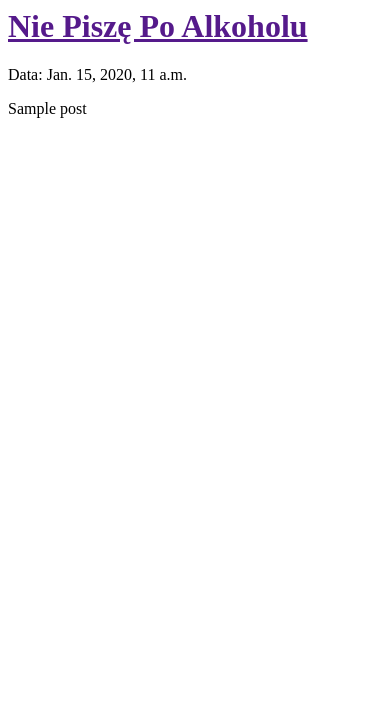
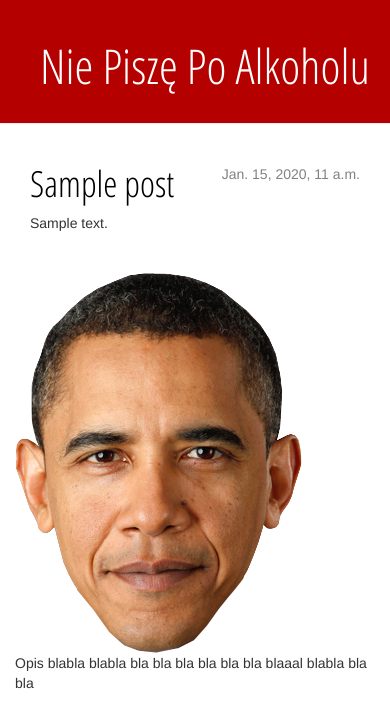
Before and after one commit to LissaGreense/NNPA, a Django app: template blog/templates/blog/post_list.html in a window 390 px wide. Shown: the top 728 px of the page. Run offline with Django 3.2, Linux system fonts and the light colour scheme; the template is opened without the code that fills it: values that come from a table or form of the project are taken from there, others are empty; tables that the repository leaves empty hold one stand-in row (values such as "Sample post"); some libraries are stand-ins or nearby versions.

Commit message:
Zmiana wygladu oraz dodanie pojedynczego posta.

```diff
--- a/blog/models.py
+++ b/blog/models.py
@@ -1,3 +1,4 @@
+# -*- coding: utf-8 -*-
 from django.db import models
 from django.utils import timezone
 
@@ -17,4 +18,4 @@ class Post(models.Model):
 		self.save()
 
 	def __str__(self):
-		return self.title
+		return self.title.encode('utf8')
--- /dev/null
+++ b/blog/templates/blog/base.html
@@ -0,0 +1,34 @@
+{% load staticfiles %}
+<html lang ="pl">
+	<head>
+		<meta charset="UTF-8">
+		<meta content="text/html; charset=utf-8" http-equiv="Content-Type">
+		<title>Nie Piszę Po Alkoholu</title>
+		<link rel="stylesheet" href="//maxcdn.bootstrapcdn.com/bootstrap/3.2.0/css/bootstrap.min.css">
+		<link rel="stylesheet" href="//maxcdn.bootstrapcdn.com/bootstrap/3.2.0/css/bootstrap-theme.min.css">
+		<link rel="stylesheet" href="{% static 'css/blog.css' %}">
+		<link href="https://fonts.googleapis.com/css?family=Open+Sans+Condensed:300" rel="stylesheet">
+	</head>
+
+	<body>
+		<div class="page-header">
+			<h1><a href="/">Nie Piszę Po Alkoholu</a></h1>
+		</div>
+		<div class="content container">
+			<div class="row">
+
+				<div class="col-md-8">
+				{% block content %}
+				{% endblock %}
+				</div>
+
+				<div class="col-md-4">
+					<img src="obama.png" class="img-responsive" alt="Obama">
+					<div>
+						<p>Opis blabla blabla bla bla bla bla bla bla blaaal blabla bla bla</p>
+					</div>
+				</div>
+			</div>
+		</div>
+	</body>
+</html>
--- a/blog/templates/blog/post_list.html
+++ b/blog/templates/blog/post_list.html
@@ -1,19 +1,18 @@
-<html>
-	<head>
-		<title>Nie Piszę Po Alkoholu</title>
-	</head>
-
-	<body>
-		<div>
-			<h1><a href="">Nie Piszę Po Alkoholu</a></h1>
+{% extends 'blog/base.html' %}
+	{% block content %}
+		<div class="content container">
+			<div class="row">
+				<div class="col-md-8">
+					{% for post in posts %}
+						<div class="post">
+							<div class="date">
+								{{ post.published_date }}
+							</div>
+							<h1><a href="{% url 'post_detail' pk=post.pk %}">{{ post.title }}</a></h1>
+							<p>{{ post.text|linebreaksbr}}</p>
+						</div>
+					{% endfor %}
+				</div>
+			</div>
 		</div>
-
-		{% for post in posts %}
-			<div>
-				<p>Data: {{post.published_date}} </p>
-				<p>{{post.title}}</p>
-				<p>{{post.txt|linebreaksbr}}</p>
-			</div>
-		{% endfor %}
-	</body>
-</html>
+	{% endblock content %}
--- a/blog/urls.py
+++ b/blog/urls.py
@@ -3,4 +3,5 @@ from . import views
 
 urlpatterns = [
 	url(r'^$', views.post_list, name='post_list'),
+	url(r'^post/(?P<pk>[0-9]+)/$', views.post_detail, name='post_detail'),
 ]
--- a/blog/views.py
+++ b/blog/views.py
@@ -1,7 +1,11 @@
-from django.shortcuts import render
+from django.shortcuts import render, get_object_or_404
 from django.utils import timezone
 from .models import Post
 
 def post_list(request):
 	posts = Post.objects.filter(published_date__lte=timezone.now()).order_by('published_date')
 	return render(request, 'blog/post_list.html', {'posts': posts})
+
+def post_detail(request, pk):
+	post = get_object_or_404(Post, pk=pk)
+	return render(request, 'blog/post_detail.html', {'post': post})
--- a/mysite/settings.py
+++ b/mysite/settings.py
@@ -102,3 +102,7 @@ USE_TZ = True
 
 STATIC_URL = '/static/'
 STATIC_ROOT = os.path.join(BASE_DIR, 'public', 'static')
+
+STATICFILES_DIRS = (
+    os.path.join(BASE_DIR, "static"),
+)
--- /dev/null
+++ b/static/css/blog.css
@@ -0,0 +1,44 @@
+
+    h1, h2, h3, h4 {
+        font-family: 'Open Sans Condensed', sans-serif;
+    }
+
+    .page-header{
+        background-color: #B50000;
+        margin-top: 0;
+        padding: 20px 20px 20px 40px;
+    }
+
+    .page-header h1, .page-header h1 a, .page-header h1 a:visited, .page-header h1 a:active {
+    color: #ffffff;
+    font-size: 36pt;
+    text-decoration: none;
+    }
+
+    .date {
+        float: right;
+        color: #828282;
+    }
+
+    .save {
+        float: right;
+    }
+
+    .post-form textarea, .post-form input {
+        width: 100%;
+    }
+
+    .top-menu, .top-menu:hover, .top-menu:visited {
+        color: #ffffff;
+        float: right;
+        font-size: 26pt;
+        margin-right: 20px;
+    }
+
+    .post {
+        margin-bottom: 40px;
+    }
+
+    .post h1 a, .post h1 a:visited {
+        color: #000000;
+    }
```
Also changed, not shown: blog/templates/blog/post_detail.html (added, +13 -0 lines), blog/templates/blog/obama.png (added).
